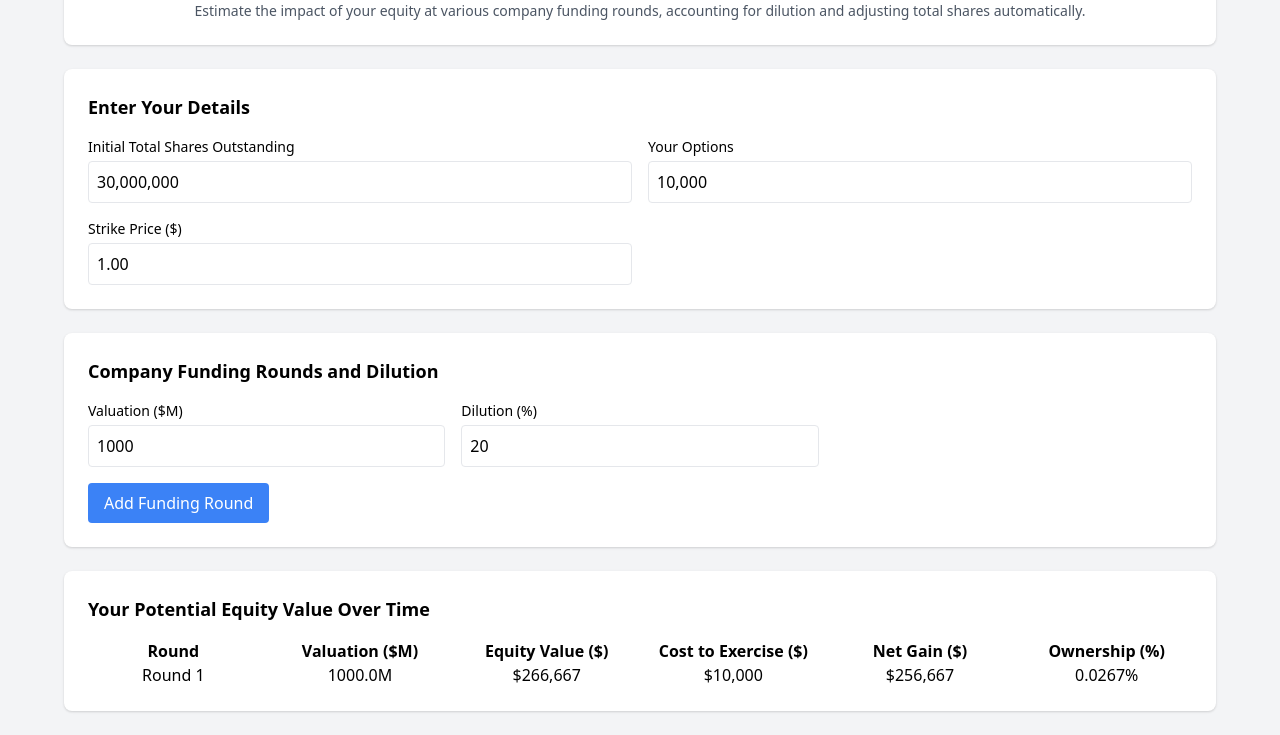
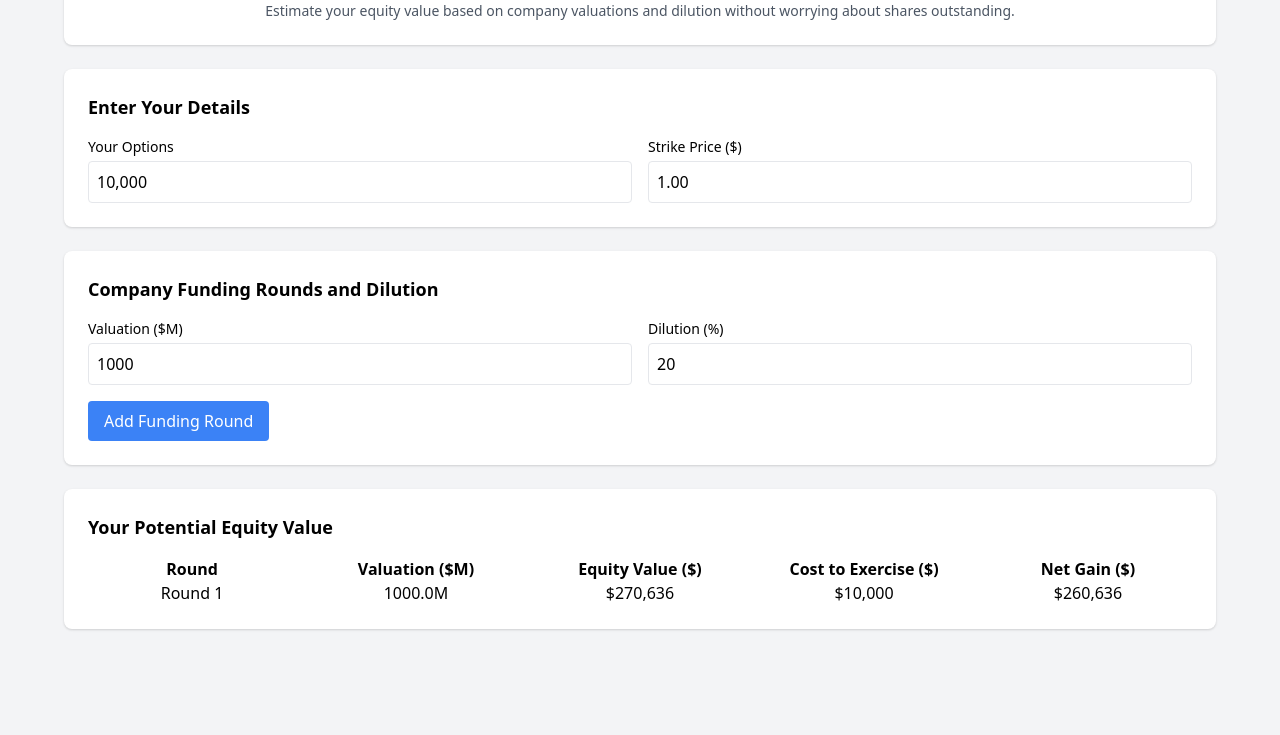
Before and after one commit to gyaan-ai/Equity-Calculator, a plain HTML site: page index.html in a window 1280 px wide. Shown: the part 91-826 px from the top of the page. After the commit the page ends 800 px from the top, so only its background shows below. Drawn offline with nearby package versions, Linux system fonts and the light colour scheme.

Commit message:
index.html

```diff
--- a/index.html
+++ b/index.html
@@ -1,7 +1,7 @@
 <!DOCTYPE html>
 <html>
 <head>
-    <title>Equity Value Calculator with Automatic Total Shares Adjustment</title>
+    <title>Equity Value Calculator</title>
     <link href="https://cdnjs.cloudflare.com/ajax/libs/tailwindcss/2.2.19/tailwind.min.css" rel="stylesheet">
     <style>
         .center-content {
@@ -11,17 +11,14 @@
             justify-content: center;
             text-align: center;
         }
-        .center-grid {
-            text-align: center;
-        }
     </style>
 </head>
 <body class="bg-gray-100 p-6">
     <div class="max-w-6xl mx-auto space-y-6">
         <!-- Header -->
         <div class="bg-white rounded-lg shadow p-6 center-content">
-            <h2 class="text-xl font-bold mb-4">Equity Value Calculator with Dilution</h2>
-            <p class="text-sm text-gray-600">Estimate the impact of your equity at various company funding rounds, accounting for dilution and adjusting total shares automatically.</p>
+            <h2 class="text-xl font-bold mb-4">Equity Value Calculator</h2>
+            <p class="text-sm text-gray-600">Estimate your equity value based on company valuations and dilution without worrying about shares outstanding.</p>
         </div>
 
         <!-- Input Section -->
@@ -29,22 +26,13 @@
             <h3 class="text-lg font-bold mb-4">Enter Your Details</h3>
             <div class="grid grid-cols-2 gap-4">
                 <div>
-                    <label class="block text-sm font-medium mb-1">Initial Total Shares Outstanding</label>
-                    <input
-                        type="text"
-                        id="total-shares"
-                        class="w-full border rounded p-2"
-                        value="30,000,000"
-                        oninput="formatAndUpdateShares('total-shares')">
-                </div>
-                <div>
                     <label class="block text-sm font-medium mb-1">Your Options</label>
                     <input
                         type="text"
                         id="your-options"
                         class="w-full border rounded p-2"
                         value="10,000"
-                        oninput="formatAndUpdateShares('your-options')">
+                        oninput="updateEquity()">
                 </div>
                 <div>
                     <label class="block text-sm font-medium mb-1">Strike Price ($)</label>
@@ -64,7 +52,7 @@
             <h3 class="text-lg font-bold mb-4">Company Funding Rounds and Dilution</h3>
             <div id="funding-rounds-container" class="space-y-4">
                 <!-- Funding Round Template -->
-                <div class="grid grid-cols-3 gap-4">
+                <div class="grid grid-cols-2 gap-4">
                     <div>
                         <label class="block text-sm font-medium mb-1">Valuation ($M)</label>
                         <input type="number" class="valuation-input w-full border rounded p-2" value="1000" oninput="updateEquity()">
@@ -83,36 +71,30 @@
 
         <!-- Results Section -->
         <div class="bg-white rounded-lg shadow p-6">
-            <h3 class="text-lg font-bold mb-4">Your Potential Equity Value Over Time</h3>
-            <div class="grid grid-cols-6 gap-4 text-center font-bold">
+            <h3 class="text-lg font-bold mb-4">Your Potential Equity Value</h3>
+            <div class="grid grid-cols-5 gap-4 text-center font-bold">
                 <div>Round</div>
                 <div>Valuation ($M)</div>
                 <div>Equity Value ($)</div>
                 <div>Cost to Exercise ($)</div>
                 <div>Net Gain ($)</div>
-                <div>Ownership (%)</div>
             </div>
             <div id="results-container"></div>
         </div>
     </div>
 
     <script>
+        const totalSharesOutstanding = 29560000; // Fixed total shares outstanding
+
         function formatDollar(value) {
             return value.toLocaleString("en-US", { minimumFractionDigits: 0, maximumFractionDigits: 0 });
-        }
-
-        function formatAndUpdateShares(id) {
-            const input = document.getElementById(id);
-            const value = input.value.replace(/,/g, "");
-            input.value = formatDollar(Number(value) || 0);
-            updateEquity();
         }
 
         function addFundingRound() {
             const container = document.getElementById('funding-rounds-container');
             const roundNumber = container.getElementsByClassName('valuation-input').length + 1;
             const roundTemplate = `
-                <div class="grid grid-cols-3 gap-4">
+                <div class="grid grid-cols-2 gap-4">
                     <div>
                         <label class="block text-sm font-medium mb-1">Valuation ($M)</label>
                         <input type="number" class="valuation-input w-full border rounded p-2" value="1000" oninput="updateEquity()">
@@ -126,15 +108,13 @@
         }
 
         function updateEquity() {
-            const initialTotalShares = Number(document.getElementById('total-shares').value.replace(/,/g, ""));
             const yourOptions = Number(document.getElementById('your-options').value.replace(/,/g, ""));
             const strikePrice = parseFloat(document.getElementById('strike-price').value) || 0;
 
             const valuations = Array.from(document.getElementsByClassName('valuation-input')).map(input => Number(input.value) * 1e6);
             const dilutions = Array.from(document.getElementsByClassName('dilution-input')).map(input => Number(input.value) / 100);
 
-            let totalShares = initialTotalShares;
-            let cumulativeOwnershipPercentage = 1; // Start at 100%
+            let totalShares = totalSharesOutstanding;
             const resultsContainer = document.getElementById('results-container');
             resultsContainer.innerHTML = "";
 
@@ -144,23 +124,18 @@
                 // Adjust total shares outstanding
                 totalShares = totalShares / (1 - dilution);
 
-                // Calculate effective ownership percentage
-                cumulativeOwnershipPercentage *= (1 - dilution);
-                const effectiveOwnership = (yourOptions / totalShares) * 100;
-
                 // Calculate equity value and net gain
                 const equityValue = (yourOptions / totalShares) * valuation;
                 const costToExercise = yourOptions * strikePrice;
                 const netGain = equityValue - costToExercise;
 
                 const resultRow = `
-                    <div class="grid grid-cols-6 gap-4 text-center">
+                    <div class="grid grid-cols-5 gap-4 text-center">
                         <div>Round ${index + 1}</div>
                         <div>${(valuation / 1e6).toFixed(1)}M</div>
                         <div>$${formatDollar(equityValue)}</div>
                         <div>$${formatDollar(costToExercise)}</div>
                         <div>$${formatDollar(netGain)}</div>
-                        <div>${effectiveOwnership.toFixed(4)}%</div>
                     </div>
                 `;
                 resultsContainer.innerHTML += resultRow;
```
